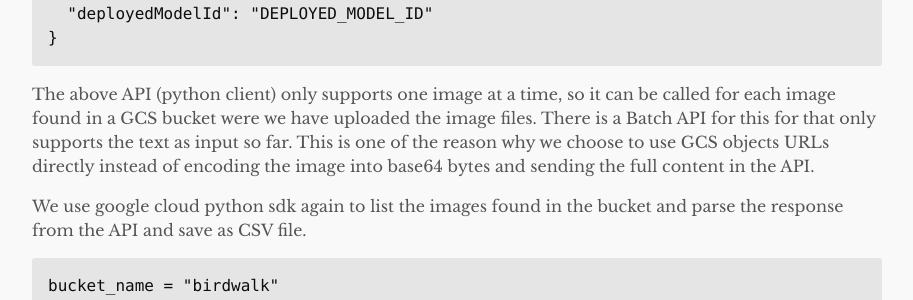
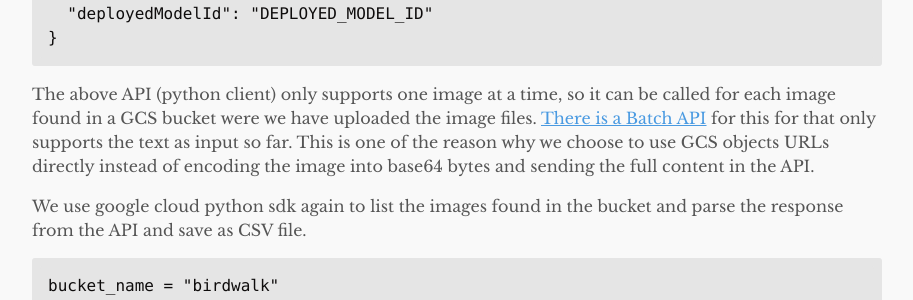
Before and after one commit to neilghosh/neilghosh.github.io, a Jekyll site: the page built from _posts/2023/2023-12-02-embeddings-prediction-using-vertext-ai-and-vector-database.md.md, in a window 1280 px wide and 900 px high, scrolled down 2556 px. Shown: the part 176-476 px from the top of the window, without its empty margins (183-1096 px from the left). Built offline with Jekyll 4.4.1, drawn with Linux system fonts in a browser that asks for light colours; part of the change alters nothing that is shown.

````diff
--- a/_posts/2023/2023-12-02-embeddings-prediction-using-vertext-ai-and-vector-database.md.md
+++ b/_posts/2023/2023-12-02-embeddings-prediction-using-vertext-ai-and-vector-database.md.md
@@ -84,7 +84,7 @@ The response would be a an array of numbers, similar to following
   "deployedModelId": "DEPLOYED_MODEL_ID"
 }
 ```
-The above API (python client) only supports one image at a time, so it can be called for each image found in a GCS bucket were we have uploaded the image files. There is a Batch API for this for that only supports the text as input so far. This is one of the reason why we choose to use GCS objects URLs directly instead of encoding the image into base64 bytes and sending the full content in the API.
+The above API (python client) only supports one image at a time, so it can be called for each image found in a GCS bucket were we have uploaded the image files. [There is a Batch API](https://cloud.google.com/vertex-ai/docs/generative-ai/embeddings/batch-prediction-genai-embeddings) for this for that only supports the text as input so far. This is one of the reason why we choose to use GCS objects URLs directly instead of encoding the image into base64 bytes and sending the full content in the API.
 
 We use google cloud python sdk again to list the images found in the bucket and parse the response from the API and save as CSV file.
 
@@ -109,6 +109,6 @@ write = csv.writer(f)
 write.writerows(rows)
 ```
 <!--stackedit_data:
-eyJoaXN0b3J5IjpbLTExMTI4NzI2OTUsMTk5Mjc0OTAxNyw3Nj
-E4MTAwMDRdfQ==
+eyJoaXN0b3J5IjpbMTM0OTY4ODQ2NCwtMTExMjg3MjY5NSwxOT
+kyNzQ5MDE3LDc2MTgxMDAwNF19
 -->
````
